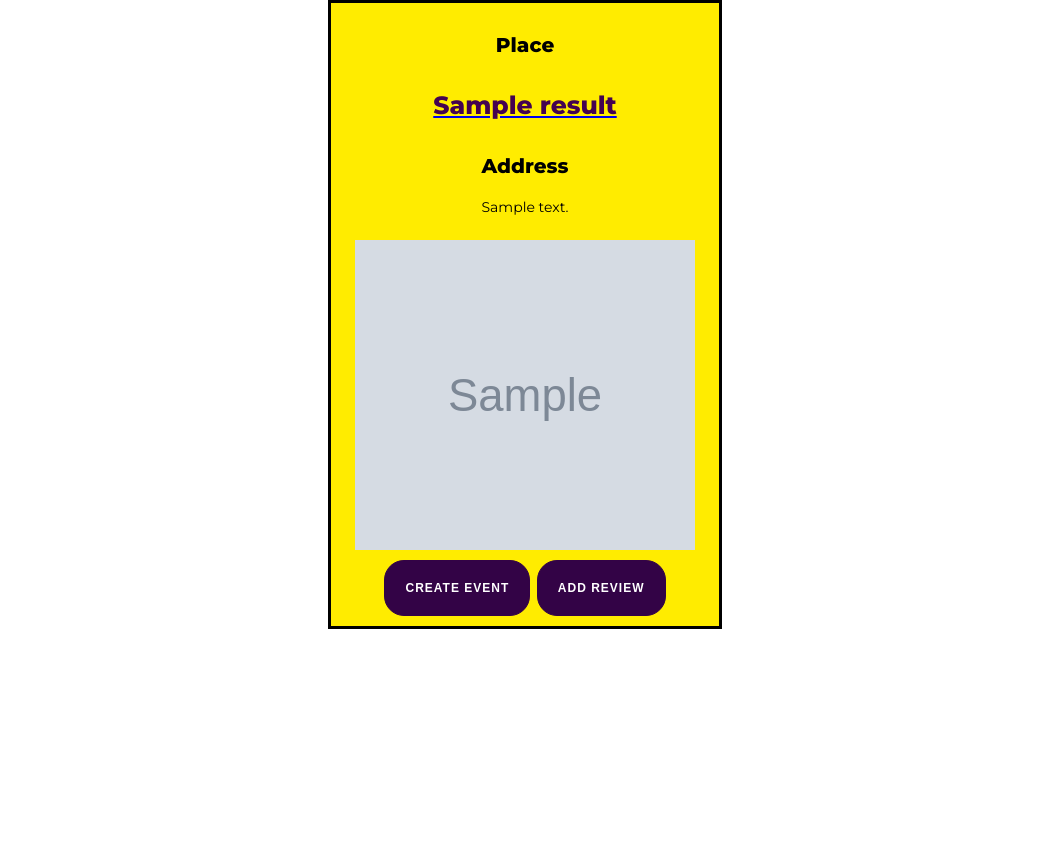
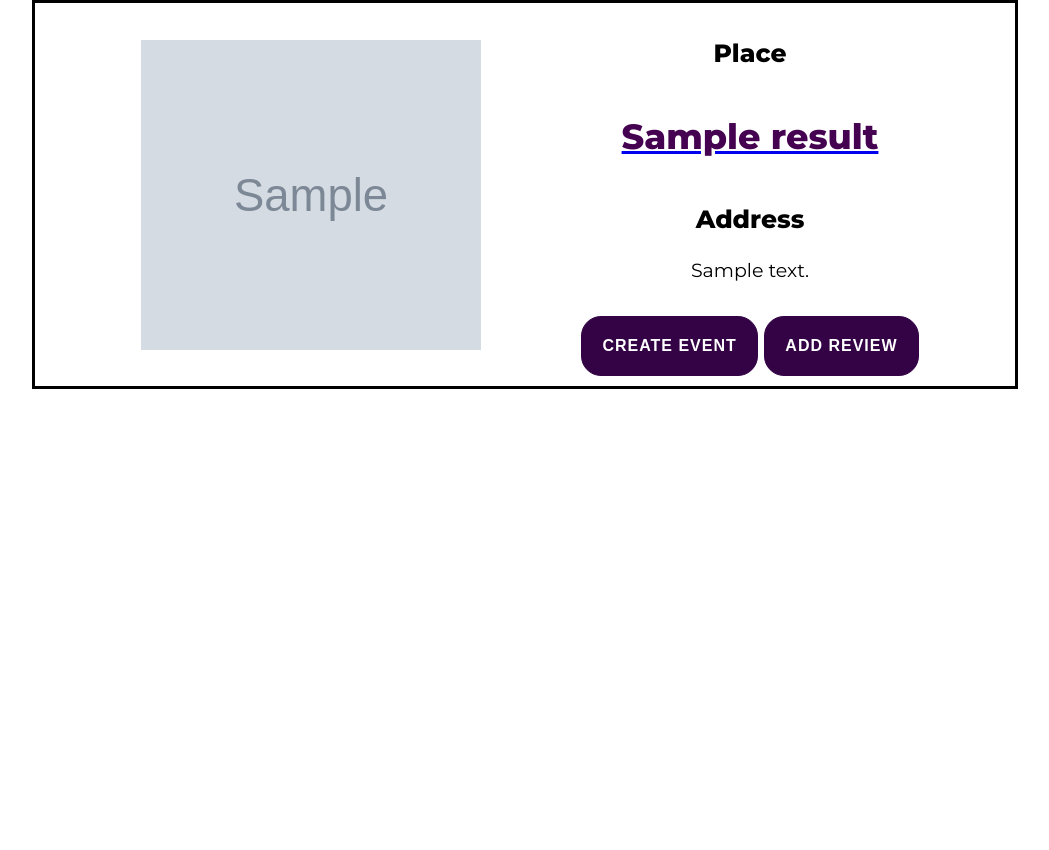
Before and after one commit to adev-exe/Finddit, a Flask app: template website/templates/result.html in a window 1280 px wide. Shown: the whole page, without its empty margins (115-1164 px from the left). Run offline with Flask 2, Linux system fonts and the light colour scheme; the template is opened without the code that fills it: most values are stand-ins (such as "Sample title", 1, 10 or a date in 2020); grey boxes marked "Sample" are stand-in pictures; parts of the project's set-up code (start-up, migrations or seed data) failed here and were passed over.

Commit message:
changed results

```diff
--- a/website/static/resultsStyle.css
+++ b/website/static/resultsStyle.css
@@ -19,7 +19,7 @@ button {
 	border: 1px solid #330346;
 	background-color: #330346;
 	color: #FFFFFF;
-	font-size: 12px;
+	font-size: 16px;
 	font-weight: bold;
 	padding: 20px;
 	letter-spacing: 1px;
@@ -62,35 +62,19 @@ h2 {
 
 h3{
   text-align: center;
-  font-size: 20px;
+  font-size: 25px;
 }
 
 h4{
   text-align: center;
   color: rgb(68, 2, 80);
-  font-size: 25px;
+  font-size: 35px;
   text-decoration: none;
 }
 
 p{
-  font-size: 14px;
+  font-size: 19px;
 	font-weight: 100;
-}
-
-.card {
-  background-color: #ffec00;
-  color: black;
-  position: relative;
-  font-size: 25px;
-  margin-top: 15px;
-  padding: 10px;
-  height: fit-content;
-  width: 23rem;
-  border-style: solid;
-  margin: auto;
-  margin-top: 20px;
-  align-items: center;
-  justify-content: center;
 }
 
 .photo{
@@ -102,3 +86,50 @@ p{
   padding: 10px 10px;
   margin: auto;
 }
+
+.card {
+  /* background-color: #ffec00; */
+  color: black;
+  position: relative;
+  font-size: 25px;
+  margin-top: 15px;
+  padding: 10px;
+  height: fit-content;
+  width: 60rem;
+  /* width: 80%; */
+  border-style: solid;
+  margin: auto;
+  margin-top: 20px;
+  align-items: center;
+  justify-content: center;
+  display: flex;
+  overflow: hidden;
+}
+
+.img-card {
+  /* background-color: #b1b0a5; */
+  padding-left: 10px;
+  float: left;
+  justify-content: space-between;
+  margin-right: 40px;
+}
+
+
+.card-body{
+  /* background-color: #593a9c; */
+  padding-right: 10px;
+  float: right;
+  margin-left: 50px;
+  position:relative ;
+}
+
+/* .card-body:empty + img-card{
+  background-color: darkslateblue;
+} */
+
+.img-card:empty + card-card{
+  background-color: darkslateblue;
+}
+.card-body button {
+  margin-top: 15px;
+}
--- a/website/templates/result.html
+++ b/website/templates/result.html
@@ -7,6 +7,13 @@
 </head>
 
 <div class="card" >
+
+  <div class="img-card">
+    {% if result.photo is not none %}
+    <img class="photo" src="{{url_for('api.get_photo', reference = result.photo)}}"></img>
+    {% endif %}
+  </div>
+
   <div class="card-body">
 
     <h3 for="place">Place</h3>
@@ -17,13 +24,10 @@
     <h3 for="address">Address</h3>
     <p class="card-text">{{result.address}}</p>
 
-    {% if result.photo is not none %}
-    <img class="photo" src="{{url_for('api.get_photo', reference = result.photo)}}"></img>
-    {% endif %}
-
-    <button id="createEventBTN" type="button">Create Event</button>
+    <button id="createEventBTN" type="button" onclick ="window.location.href='../create.html';">Create Event</button>
     <button id="reviewBTN" type="button" onclick ="window.location.href='../reviewResult.html';">Add Review</button>
 
+    </div>
 
-  </div>
+
 </div>
```
